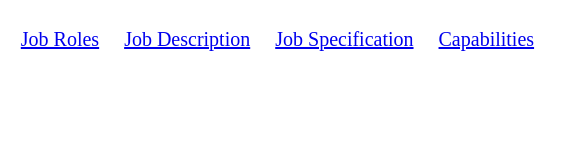
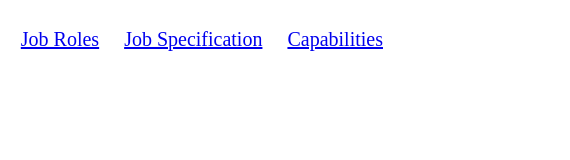
Before and after one commit to ScottKainos/GothicLlamasFE, a website: page views/template.html in a window 1280 px wide. Shown: the full height of the page, 141-711 px from the left. Drawn offline with nearby package versions, Linux system fonts and the light colour scheme; files that its build step writes are made by us from their sources.

Commit message:
template link updates

```diff
--- a/views/template.html
+++ b/views/template.html
@@ -29,19 +29,16 @@ h1 {
 <body style="background-color: rgb(255, 255, 255);">
 <div class="header">
     <div class="inline">
-        <a href="/job-roles"><img src="resources/kainoslogo.jpg" alt="kainos logo" width="20" height="50"></a>
+        <a href="/"><img src="resources/kainoslogo.jpg" alt="kainos logo" width="20" height="50"></a>
     </div>
     <div class="inline">
     <a href="/job-roles" style="display:inline-block;">Job Roles</a>
     </div>
     <div class="inline">
-    <a href="/job-roles" style="display:inline-block;">Job Description</a>
+    <a href="/job-spec" style="display:inline-block;">Job Specification</a>
     </div>
     <div class="inline">
-    <a href="/job-roles" style="display:inline-block;">Job Specification</a>
-    </div>
-    <div class="inline">
-        <a href="/job-roles" style="display:inline-block;">Capabilities</a>
+        <a href="#" style="display:inline-block;">Capabilities</a>
     </div>
 </div>
 
```
